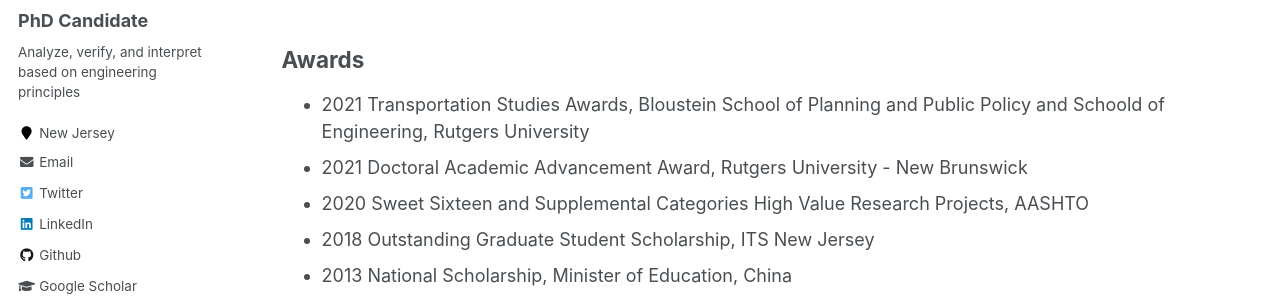
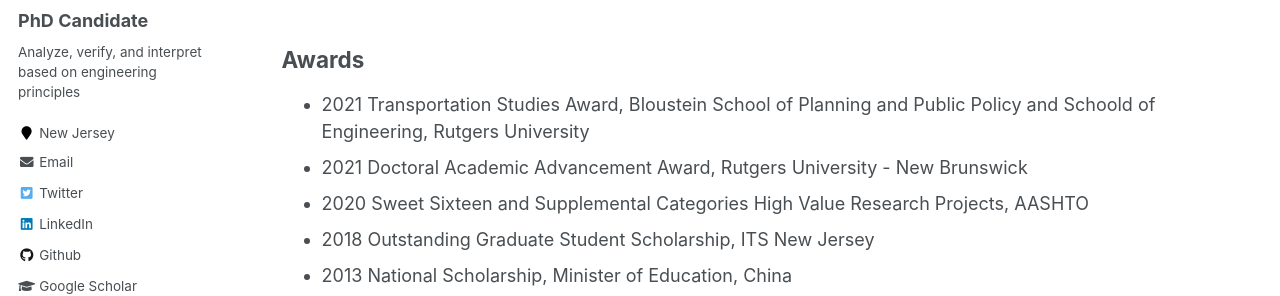
Before and after one commit to TeRyZh/Website, a Jekyll site: the page built from _pages/cv.md, in a window 1280 px wide and 900 px high, scrolled down 802 px. Shown: the part 170-466 px from the top of the window. Built offline with Jekyll 4.4.1, drawn with Linux system fonts in a browser that asks for light colours.

Commit message:
Update cv.md

```diff
--- a/_pages/cv.md
+++ b/_pages/cv.md
@@ -37,7 +37,7 @@ Skills
 
 Awards
 ------
-  * 2021 Transportation Studies Awards, Bloustein School of Planning and Public Policy and Schoold of Engineering, Rutgers University
+  * 2021 Transportation Studies Award, Bloustein School of Planning and Public Policy and Schoold of Engineering, Rutgers University
   * 2021 Doctoral Academic Advancement Award, Rutgers University - New Brunswick
   * 2020 Sweet Sixteen and Supplemental Categories High Value Research Projects, AASHTO
   * 2018 Outstanding Graduate Student Scholarship, ITS New Jersey
```
